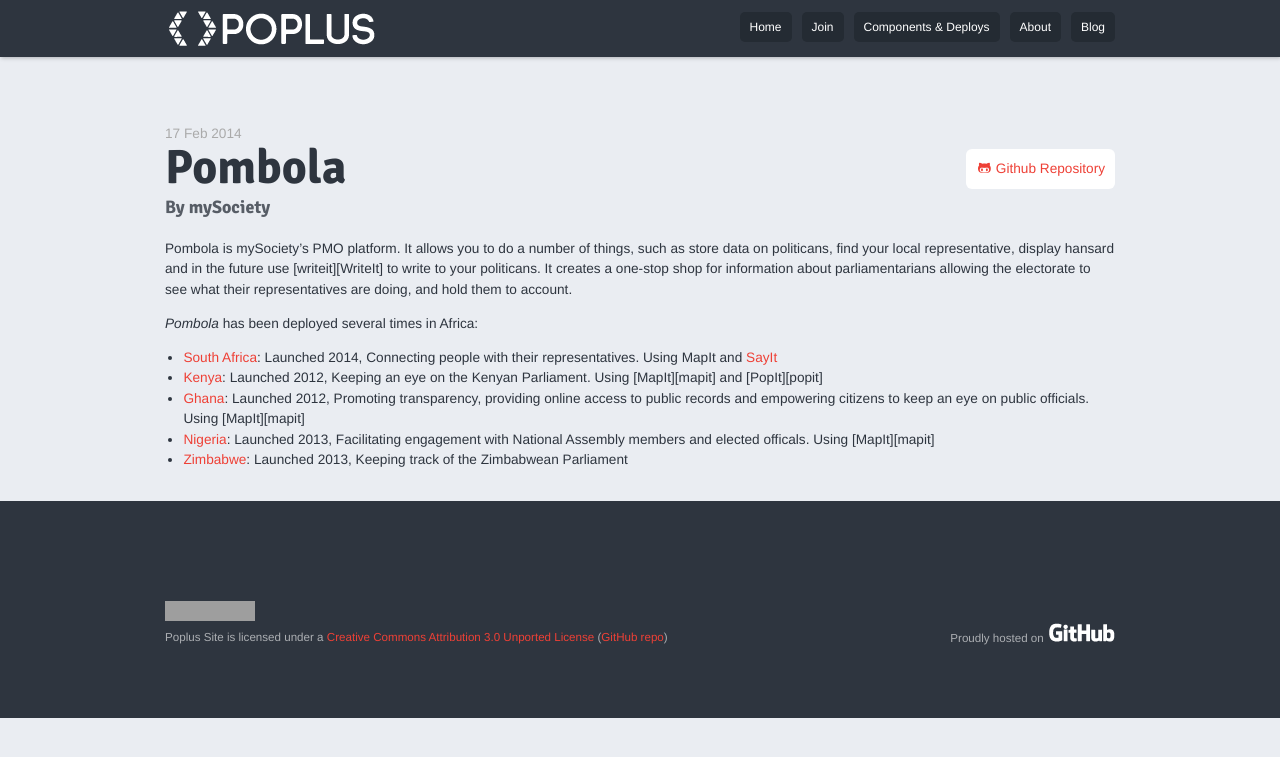
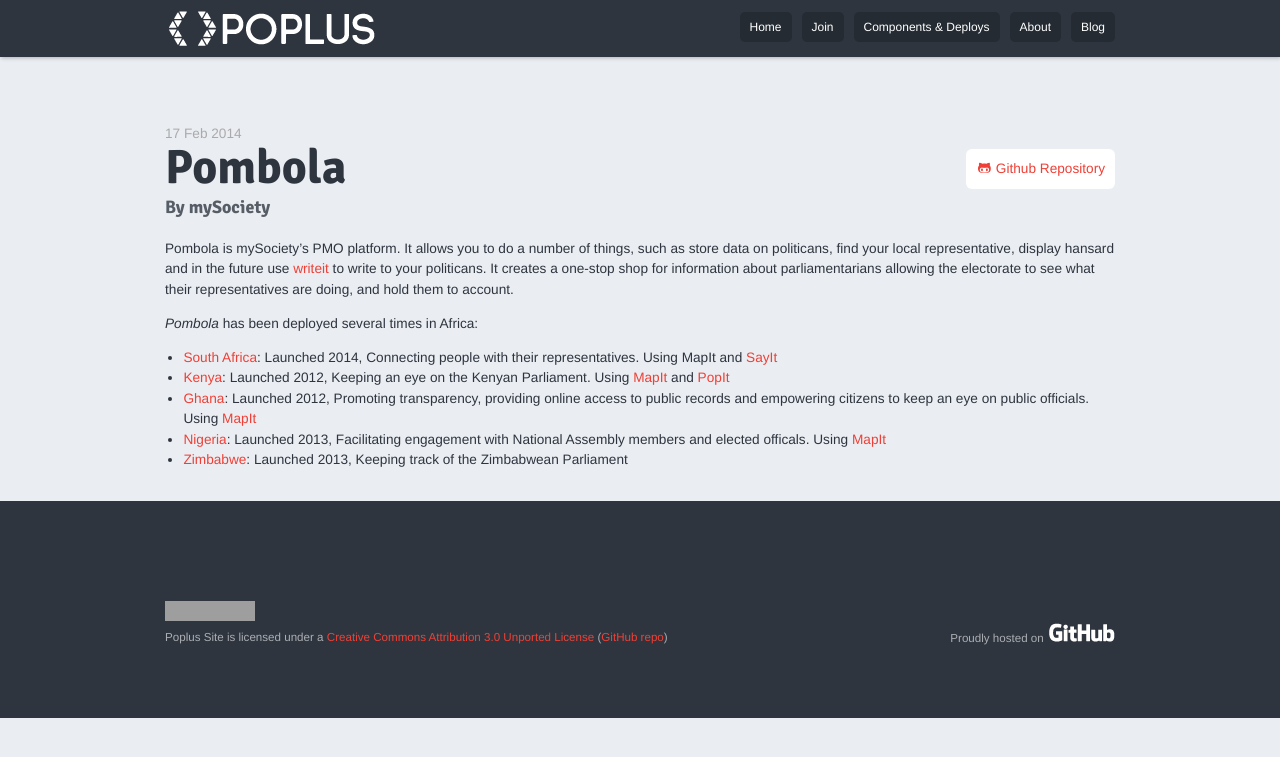
Before and after one commit to poplus/home-poplus, a Jekyll site: the page built from _posts/2014-02-17-Pombola.md, in a window 1280 px wide. Shown: the top 757 px of the page. Built offline with Jekyll 4.4.1, drawn with Linux system fonts in a browser that asks for light colours; nearby versions of some CDN libraries; Markdown is read by kramdown in place of the engine named in the settings; some of the changed lines change nothing that is shown; grey boxes are pictures that could not be loaded.

Commit message:
Fixed links
Fixed links to components

```diff
--- a/_posts/2014-02-17-Pombola.md
+++ b/_posts/2014-02-17-Pombola.md
@@ -25,3 +25,6 @@
 [Odekro]: http://www.odekro.org/
 [ShineYourEye]: http://www.shineyoureye.org/
 [KuvakaZim]: http://www.kuvakazim.com/
+[WriteIt]: http://writeit.ciudadanointeligente.org/en/
+[mapit]: http://global.mapit.mysociety.org/
+[popit]: http://popit.mysociety.org/
```
